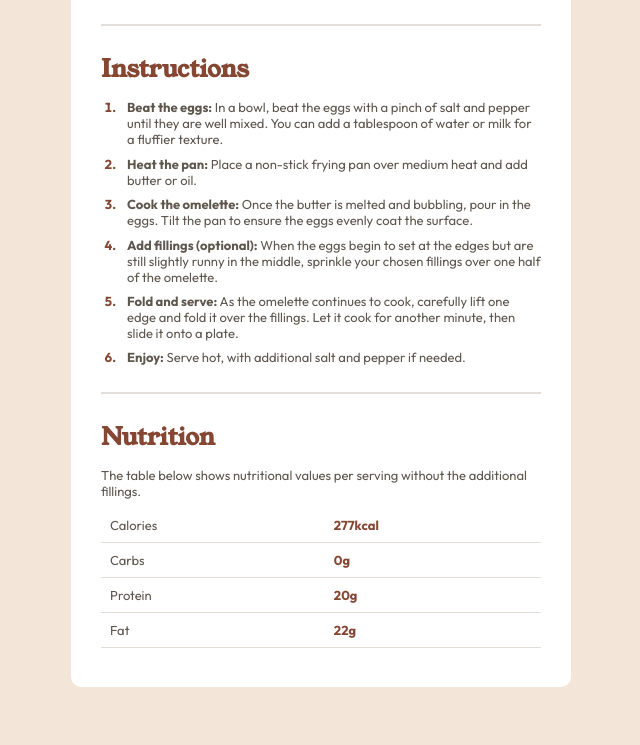
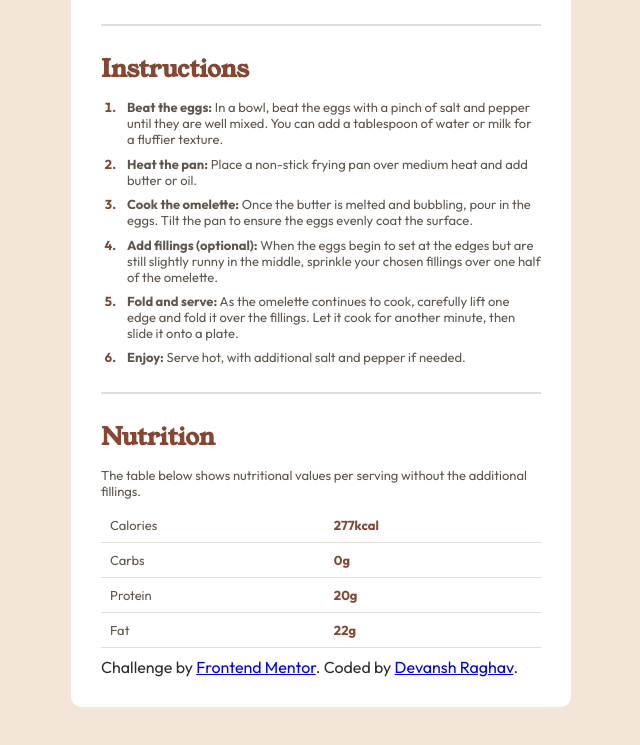
Before and after one commit to devansh373/fm-recipe-page, a plain HTML site: page index.html in a window 1280 px wide. Shown: the part 967-1712 px from the top of the page, without its empty margins (319-959 px from the left). Drawn offline with Linux system fonts and the light colour scheme.

Commit message:
corrections

```diff
--- a/index.html
+++ b/index.html
@@ -122,10 +122,10 @@
       </section>
       </main>
       <footer>
-        <!-- <div class="attribution">
+        <div class="attribution">
     Challenge by <a href="https://www.frontendmentor.io?ref=challenge" target="_blank">Frontend Mentor</a>.
-    Coded by <a href="#">Your Name Here</a>.
-  </div> -->
+    Coded by <a href="https://github.com/devansh373">Devansh Raghav</a>.
+  </div>
       </footer>
     </div>
   </body>
```
